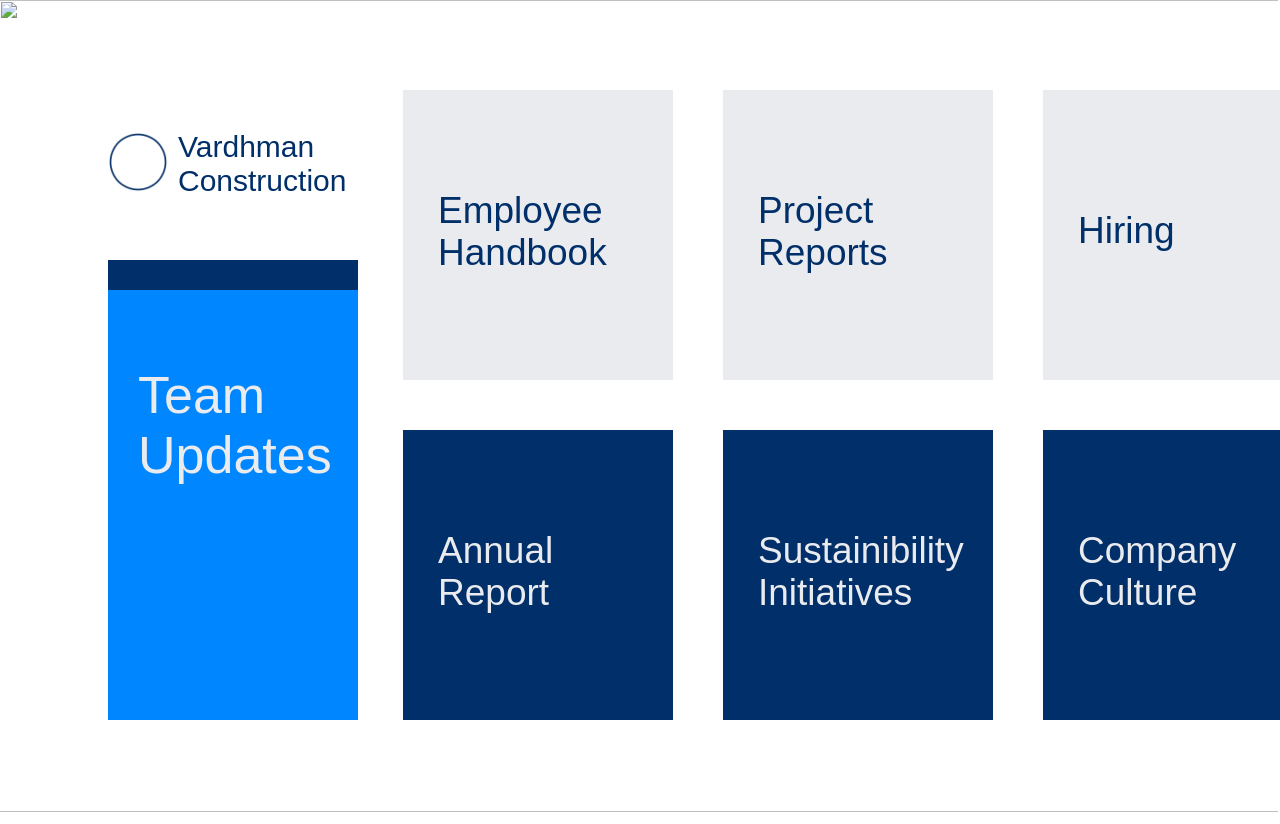
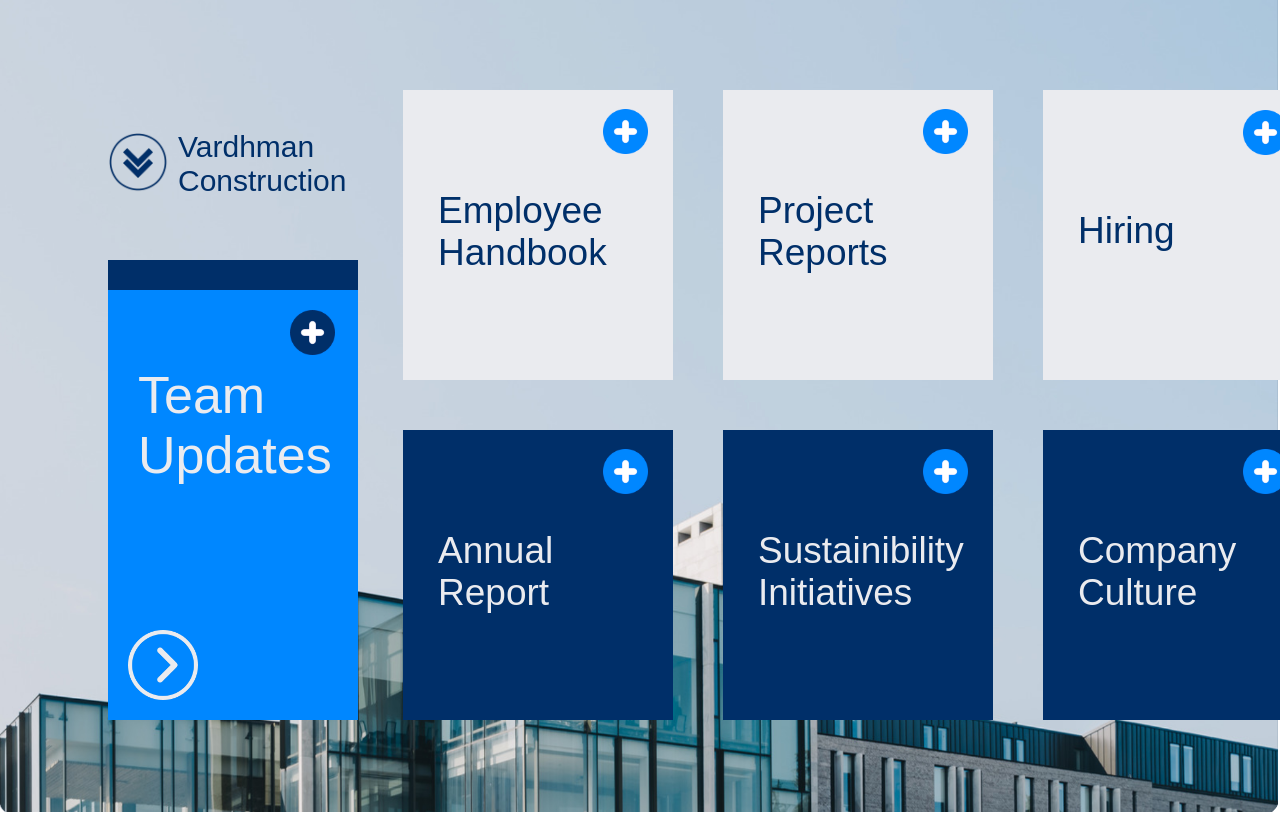
Before and after one commit to sumitdangi000/My-Work, a plain HTML site: page canva1.html in a window 1280 px wide. Shown: the top 824 px of the page. Drawn offline with Linux system fonts and the light colour scheme; files that its build step writes are made by us from their sources; files whose address does not match are found by name.

Commit message:
Update canva1.html

```diff
--- a/canva1.html
+++ b/canva1.html
@@ -12,44 +12,44 @@
 
     <div class="aa">
         <img class="circle" src="../Images/circle1.png" alt="">
-        <img class="double_down" src="../Images/double_down.png" alt="">
+        <img class="double_down" src="double_down.png" alt="">
         Vardhman<br>Construction
     </div>
     <div class="a">
     </div>
     <div class="b">
         <div class="h1">Team Updates</div>
-            <img class="add1" src="../Images/add_blue.png" alt="">
-            <img class="arrow" src="../Images/arrow.png" alt="">
+            <img class="add1" src="add_blue.png" alt="">
+            <img class="arrow" src="arrow.png" alt="">
         </div>
     </div>
 
     <div class="c1">
         <div class="h3">Employee Handbook</div>
-        <img class="add2" src="../Images/add.png" alt="">
+        <img class="add2" src="add.png" alt="">
     </div>
     <div class="c2">
         <div class="h2">Annual<br>Report</div>
-        <img class="add3" src="../Images/add.png" alt="">
+        <img class="add3" src="add.png" alt="">
     </div>
     <div class="c3">
         <div class="h3">Project<br>Reports</div>
-        <img class="add4" src="../Images/add.png" alt="">
+        <img class="add4" src="add.png" alt="">
     </div>
     <div class="c4">
         <div class="h2">Sustainibility Initiatives</div>
-        <img class="add5" src="../Images/add.png" alt="">
+        <img class="add5" src="add.png" alt="">
     </div>
     <div class="c5">
         <div class="h4">Hiring</div>
-        <img class="add6" src="../Images/add.png" alt="">
+        <img class="add6" src="add.png" alt="">
     </div>
     <div class="c6">
         <div class="h2">Company Culture</div>
-        <img class="add7" src="../Images/add.png" alt="">
+        <img class="add7" src="add.png" alt="">
     </div>
 
-    <img class="glass_building" src="../Images/glass_building copy 2.png" alt="">
+    <img class="glass_building" src="glass_building copy 2.png" alt="">
 
 
 
```
